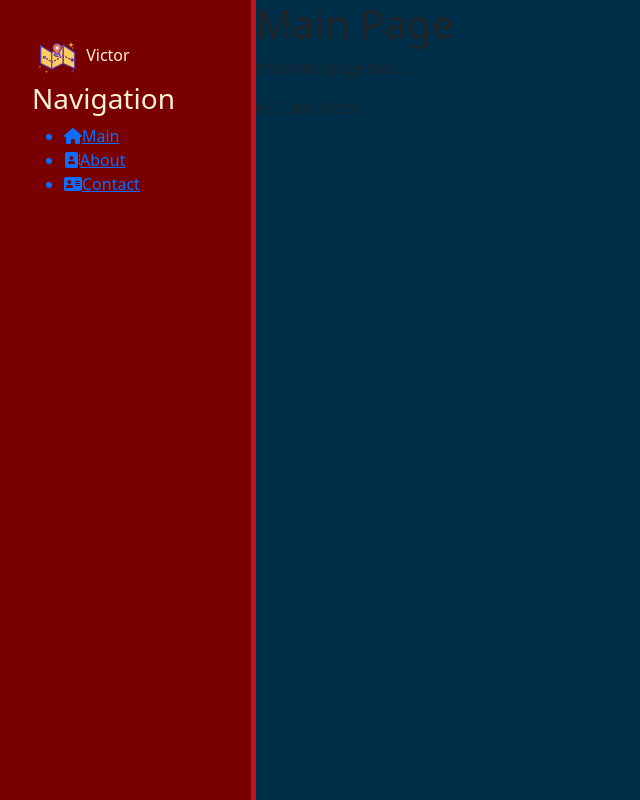
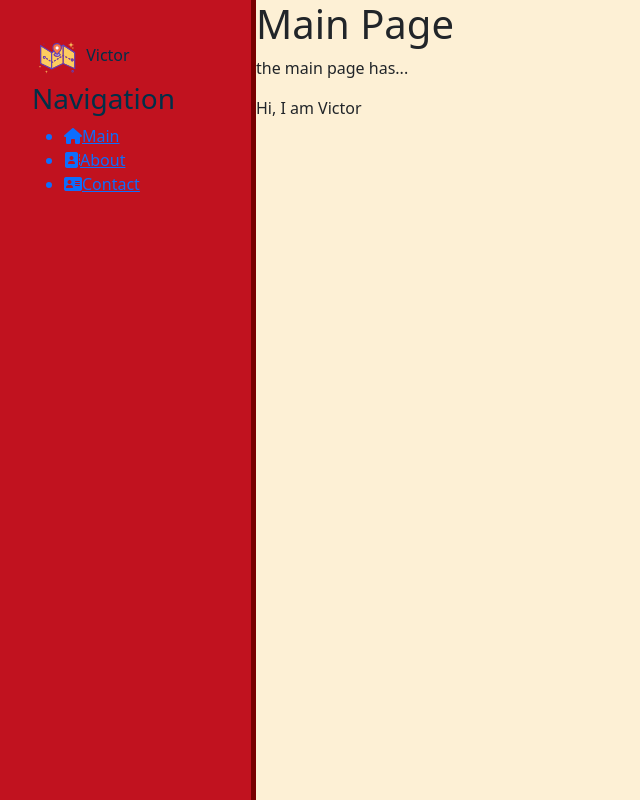
Before and after one commit to b4l4k/myselfweb, a Django app: page / in a window 1280 px wide. Shown: the whole page, without its empty margins (0-640 px from the left). Run offline with Django 5.2, Linux system fonts and the light colour scheme; some libraries are stand-ins or nearby versions.

Commit message:
Color style configuration

```diff
--- a/hello_django/prjctdjango/main/static/main/css/main.css
+++ b/hello_django/prjctdjango/main/static/main/css/main.css
@@ -1,15 +1,23 @@
+/*
+dark blue -> #003049
+blue -> #669BBC
+dark red -> #780000
+red -> #C1121F
+light yellow -> #FDF0D5
+*/
+
 body {
-    background-color: #003049;
+    background-color: #FDF0D5;
 }
 
 aside {
     float: left;
-    background: #780000;
+    background: #C1121F;
     width: 20%;
     padding: 2.5%;
     height: 100vh;
-    color: #FDF0D5;
-    border-right: 5px solid #C1121F;
+    color: #003049;
+    border-right: 5px solid #780000;
 }
 
 img {
```
